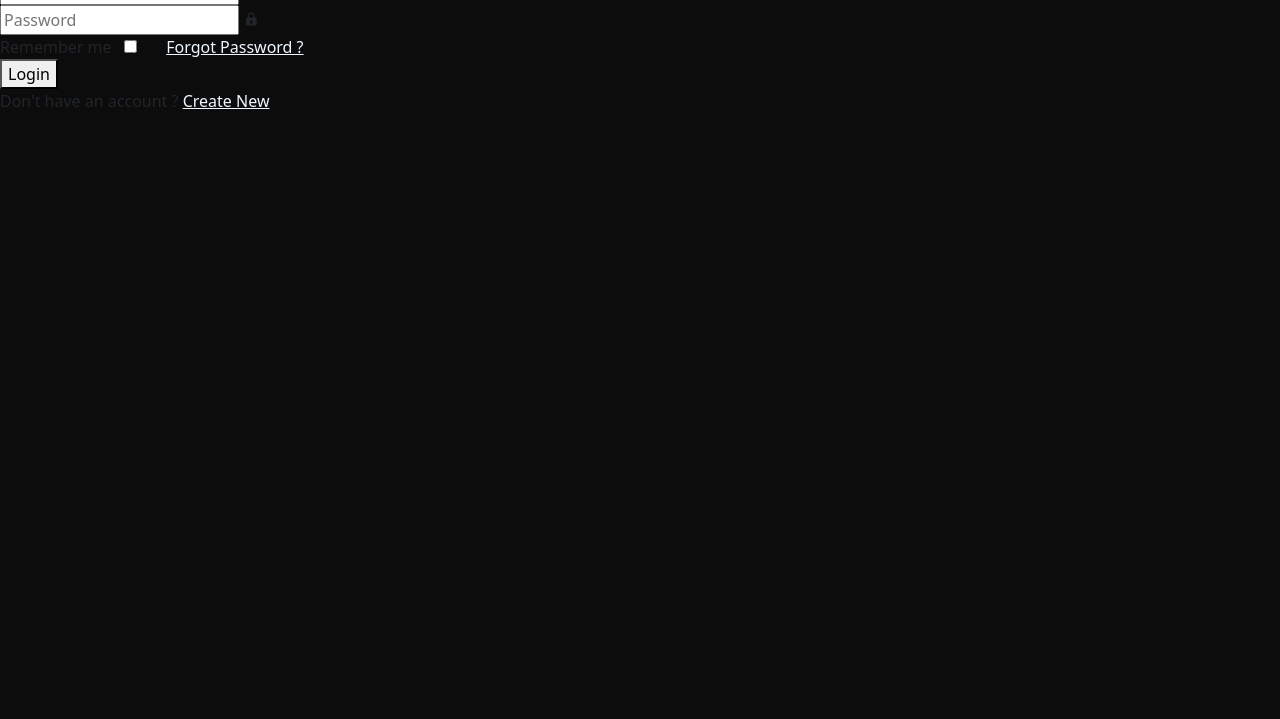
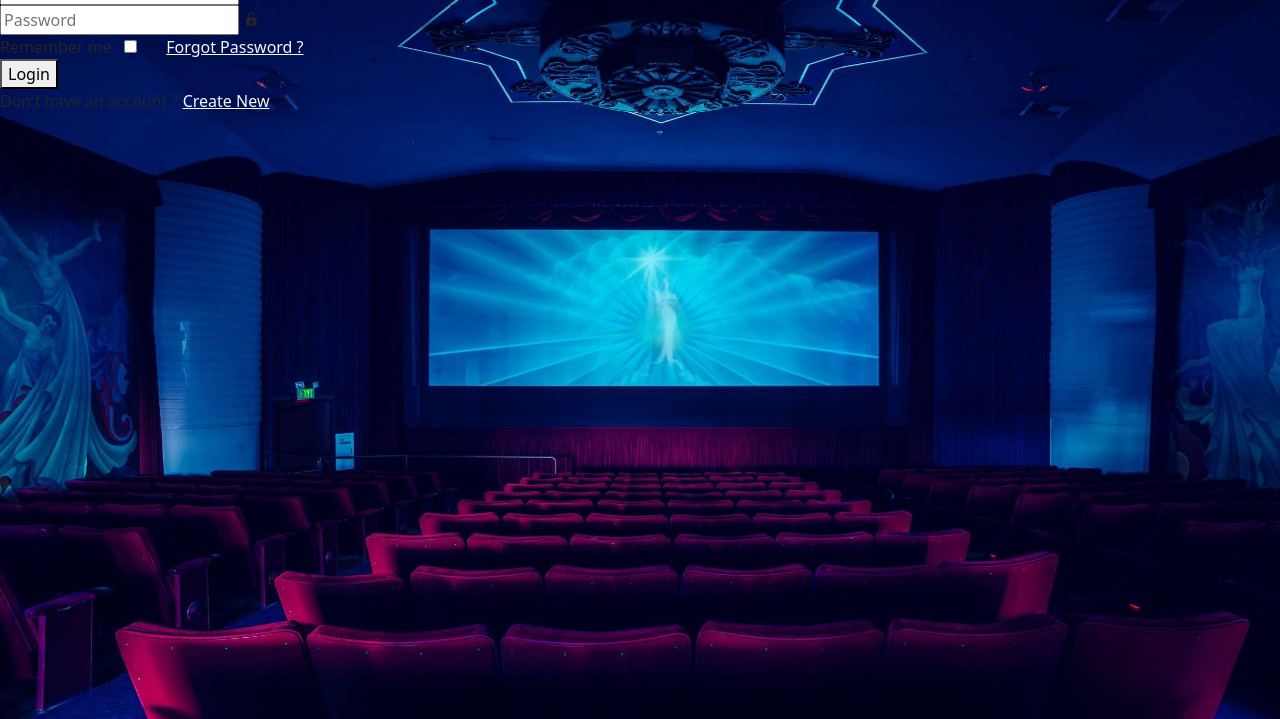
Before and after one commit to Gowtham-0212/Ticket-Booking-website, a plain HTML site: page sign.html in a window 1280 px wide. Shown: the part 81-800 px from the top of the page. Drawn offline with nearby package versions, Linux system fonts and the light colour scheme; files that its build step writes are made by us from their sources.

Commit message:
Update sign.html

```diff
--- a/sign.html
+++ b/sign.html
@@ -10,7 +10,7 @@
     <link rel="stylesheet" href="forsignin/style.css">
     <style>
         body{
-            background-image: url("images/1562219.jpg");
+            background-image: url("1562219.jpg");
             min-height: 100vh;
             background-size: 100% 100%;
         }
```
